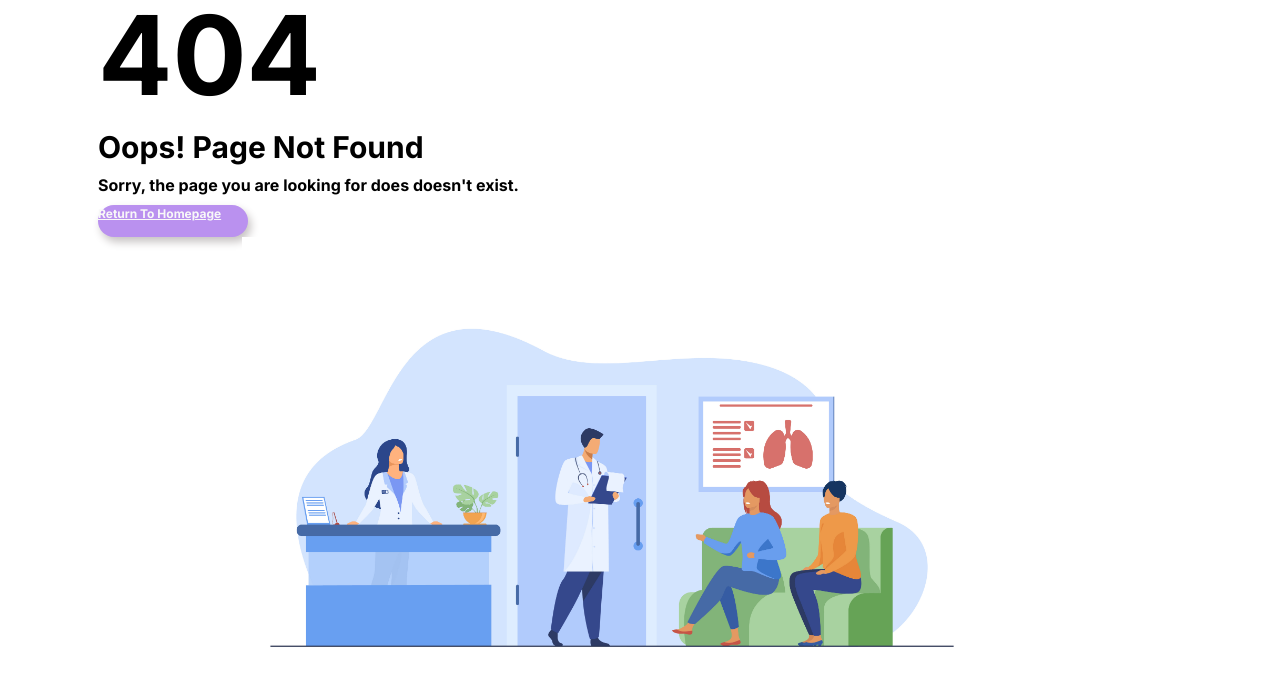
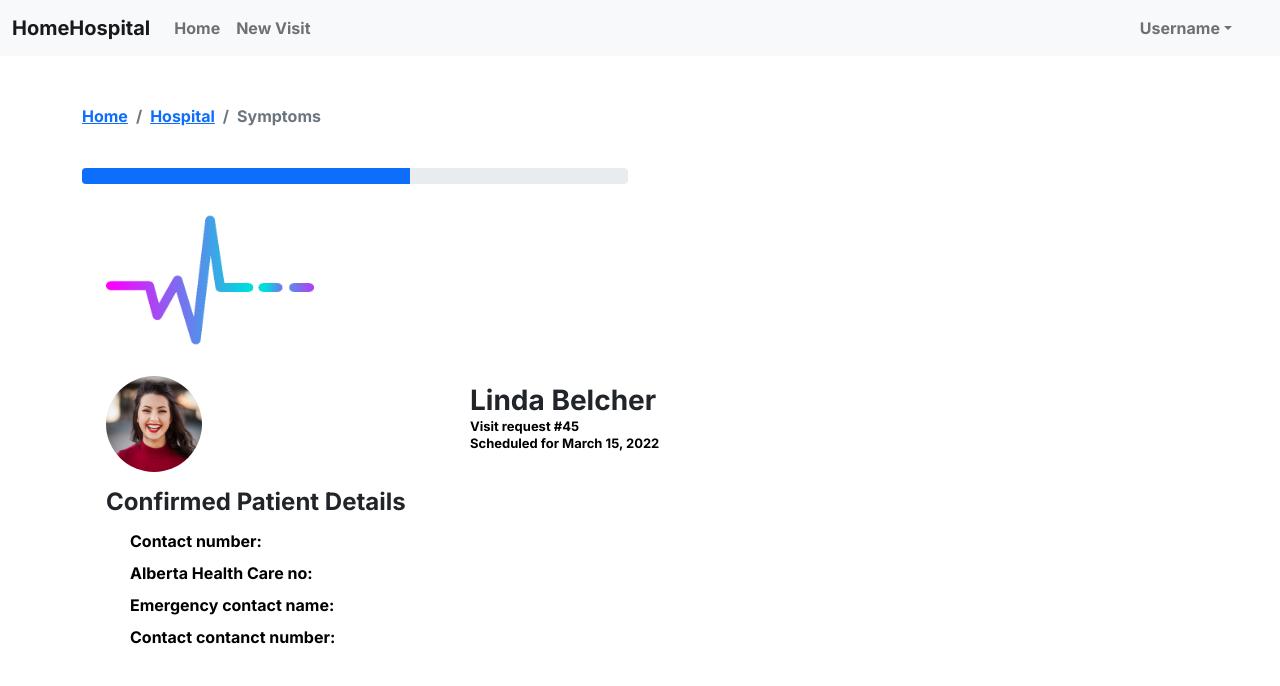
Before and after one commit to liamandaidan/HomeHospital, a React (Create React App) app in the folder HomeHospital-Frontend/hh-front/: page /hospitals in a window 1280 px wide. Before the commit this address had no page. Shown: the top 686 px of the page. Built offline with nearby package versions, Linux system fonts and the light colour scheme.

Commit message:
Hospital Selection Page created
Started working on the hospital selection page.

```diff
--- a/HomeHospital-Frontend/hh-front/src/App.js
+++ b/HomeHospital-Frontend/hh-front/src/App.js
@@ -8,6 +8,7 @@ import Register from "./pages/Register";
 import User from "./pages/User";
 import Forget from "./components/ForgotPass";
 import Symptoms from "./pages/SymptomsPage";
+import HospitalSelectionPage from "./pages/HospitalSelectionPage";
 function App() {
   useEffect(() => {
     document.title = "HomeHospital";
@@ -22,6 +23,7 @@ function App() {
         <Route path="*" element={<Error />} />
         <Route path="/forget" element={<Forget />} />
         <Route path="/symptoms" element={<Symptoms />} />
+		<Route path="/hospitals" element={<HospitalSelectionPage />} />
         <Route
           path="/register"
           element={<Register className="full-height" />}
--- a/HomeHospital-Frontend/hh-front/src/components/SelectHospital.jsx
+++ b/HomeHospital-Frontend/hh-front/src/components/HospitalForm.jsx
@@ -1,7 +1,10 @@
 import React from "react";
 
 function SelectHospital() {
-  return <div></div>;
+  return (
+	<div></div>
+
+  )
 }
 
 export default SelectHospital;
--- a/HomeHospital-Frontend/hh-front/src/pages/HospitalSelectionPage.js
+++ b/HomeHospital-Frontend/hh-front/src/pages/HospitalSelectionPage.js
@@ -0,0 +1,39 @@
+import React from 'react'
+import Navigation from "../components/Navigation.js";
+import PatientInfo from "../components/PatientInfo.js";
+import BreadcrumbNav from "../components/BreadcrumbNav.js";
+import ProgressNav from "../components/ProgressNav.js";
+import "../styles/main.css";
+
+import { Container, Row, Col } from "react-bootstrap";
+
+
+function HospitalSelectionPage() {
+  return (
+	<>
+	<Navigation />
+	<Container className="main-container">
+        <Row>
+          <Col>
+            <BreadcrumbNav />
+          </Col>
+        </Row>
+        <Row>
+          <Col>
+            <div className="progress-div">
+              <ProgressNav />
+            </div>
+          </Col>
+          <Col></Col>
+        </Row>
+        <Row>
+          <Col>
+            <PatientInfo />
+          </Col>
+        </Row>
+      </Container>
+	</>
+  )
+}
+
+export default HospitalSelectionPage
--- a/HomeHospital-Frontend/hh-front/src/styles/ErrorPageStyle.css
+++ b/HomeHospital-Frontend/hh-front/src/styles/ErrorPageStyle.css
@@ -51,6 +51,9 @@
 	box-shadow:3px 5px 8px #c7c3c3;
 	width: 150px;
 	height: 32px;
+	text-align: center;
+	text-decoration: none;
+	line-height: 30px;
 }
 
 .btnErrorPg:hover {
```
